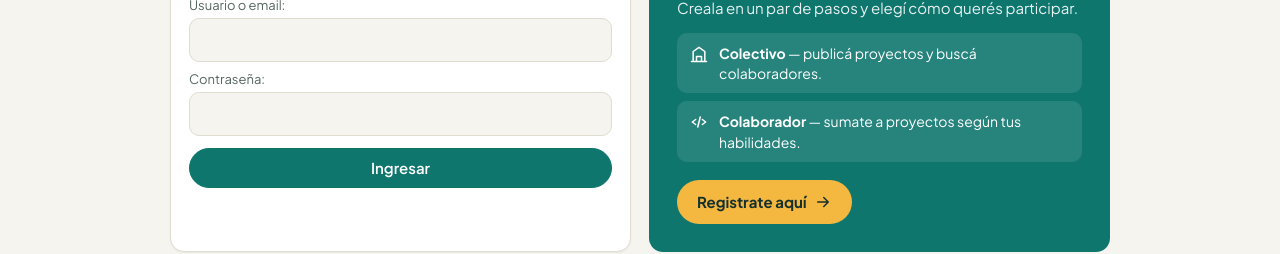
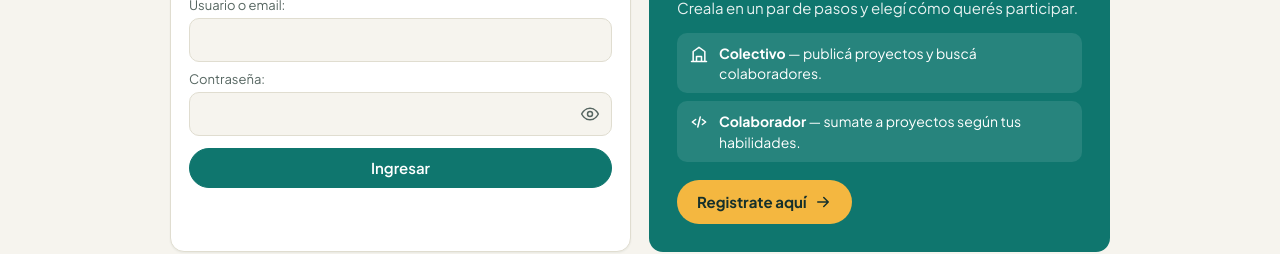
Before and after one commit to luchoetapia/tp_ddso_grupo_4, a Next.js app in the folder frontend/: page /ingresar in a window 1280 px wide. Shown: the part 229-483 px from the top of the page. Built offline with nearby package versions, Linux system fonts and the light colour scheme.

Commit message:
mostra / ocultar contraseña en login

```diff
--- a/frontend/src/components/ingresar/ingresar.jsx
+++ b/frontend/src/components/ingresar/ingresar.jsx
@@ -3,6 +3,7 @@
 import { useState } from 'react'
 import { useRouter } from 'next/navigation'
 import apiQuery from '@/services/api/apiQuery'
+import { InputContrasena } from '@/components/common'
 
 const Ingresar = () => {
     const [accessKey, setAccessKey] = useState('');
@@ -32,9 +33,7 @@ const Ingresar = () => {
                 <label className={estiloLabel}>Usuario o email:
                     <input type="text" name="accessKey" value={accessKey} onChange={(e) => setAccessKey(e.target.value)} required autoComplete="username" className={estiloControl} />
                 </label>
-                <label className={estiloLabel}>Contraseña:
-                    <input type="password" name="password" value={password} onChange={(e) => setPassword(e.target.value)} required autoComplete="current-password" className={estiloControl} />
-                </label>
+                <InputContrasena label="Contraseña:" name="password" value={password} onChange={(e) => setPassword(e.target.value)} required autoComplete="current-password" />
                 <button type="submit" className="mt-1 inline-flex min-h-10 cursor-pointer items-center justify-center rounded-full border border-accent bg-accent px-[18px] py-2 font-semibold text-on-accent hover:opacity-90">
                     Ingresar
                 </button>
```
